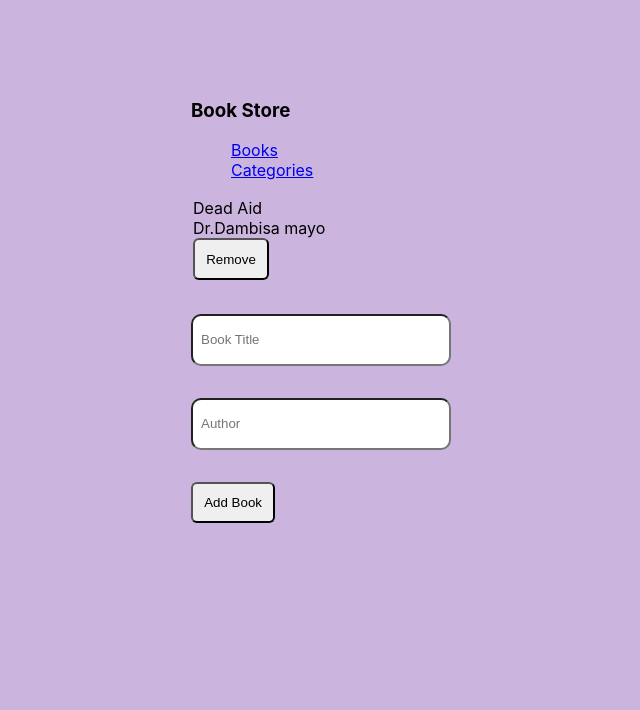
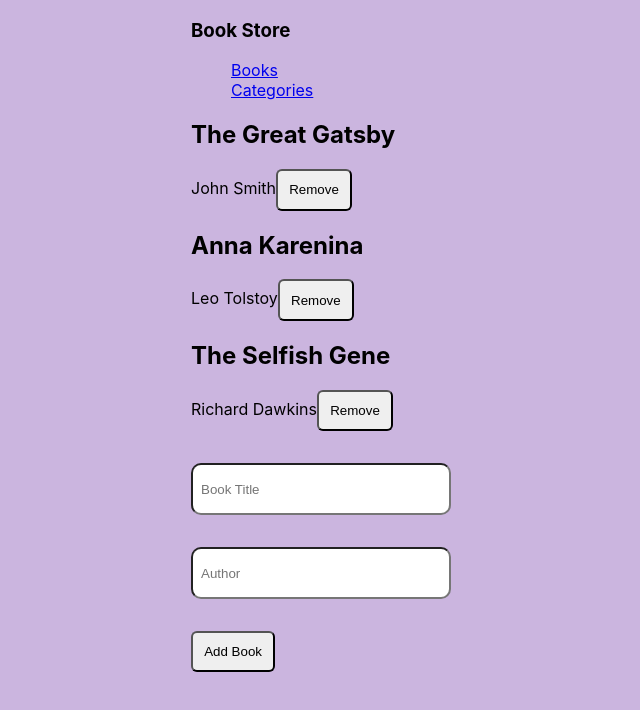
Before and after one commit to Yemisirach/Book_Store, a React (Create React App) app: page / in a window 1280 px wide. Shown: the top 710 px of the page, without its empty margins (249-889 px from the left). Built offline with nearby package versions, Linux system fonts and the light colour scheme.

Commit message:
Add redux in react components

```diff
--- a/package.json
+++ b/package.json
@@ -8,6 +8,7 @@
     "@testing-library/react": "^13.4.0",
     "@testing-library/user-event": "^13.5.0",
     "prop-types": "^15.8.1",
+    "prototype": "^0.0.5",
     "react": "^18.2.0",
     "react-dom": "^18.2.0",
     "react-redux": "^8.0.5",
@@ -45,7 +46,6 @@
     "@babel/plugin-syntax-jsx": "^7.18.6",
     "@babel/preset-react": "^7.18.6",
     "babel-eslint": "^10.1.0",
-    "eslint": "^7.32.0",
     "eslint-config-airbnb": "^18.2.1",
     "eslint-config-airbnb-base": "^14.2.1",
     "eslint-plugin-import": "^2.27.5",
@@ -55,6 +55,8 @@
     "stylelint": "^13.13.1",
     "stylelint-config-standard": "^21.0.0",
     "stylelint-csstree-validator": "^1.9.0",
-    "stylelint-scss": "^3.21.0"
+    "stylelint-scss": "^3.21.0",
+    "eslint": "^8.35.0",
+    "eslint-config-react-app": "^7.0.1"
   }
 }
--- a/src/components/Book.jsx
+++ b/src/components/Book.jsx
@@ -1,23 +1,21 @@
+// eslint-disable missing in props validation
 import React from 'react';
-import PropTypes from 'prop-types';
+import { useDispatch } from 'react-redux';
+import { removeBook } from '../redux/Books/bookSlice';
 
-function Book({ title, author }) {
+function Book({ title, author, id }) {
+  const dispatch = useDispatch();
   return (
     <div>
-      <table>
-        <tr>
-          <li>{title}</li>
-          <li>{author}</li>
-          <button type="submit">Remove</button>
-        </tr>
-      </table>
+      <h2>{title}</h2>
+      <p>
+        {author}
+        <button type="button" onClick={() => dispatch(removeBook(id))}>
+          Remove
+        </button>
+      </p>
     </div>
   );
 }
 
-Book.propTypes = {
-  title: PropTypes.string.isRequired,
-  author: PropTypes.string.isRequired,
-};
-
 export default Book;
--- a/src/components/Form.jsx
+++ b/src/components/Form.jsx
@@ -1,12 +1,48 @@
-import React from 'react';
+import React, { useState } from 'react';
+import { useDispatch, useSelector } from 'react-redux';
+import { addBook } from '../redux/Books/bookSlice';
 
 function Form() {
+  const initialValues = {
+    title: '',
+    author: '',
+    category: '',
+  };
+  const [state, setState] = useState(initialValues);
+  const dispatch = useDispatch();
+  const booksArray = useSelector((state) => state.book.books);
+  const handleChange = (e) => {
+    const { name, value } = e.target;
+    setState((book) => ({
+      ...book,
+      [name]: value,
+      item_id: `item${booksArray.length + 1}`,
+    }));
+  };
+  const handleAdd = () => {
+    dispatch(addBook(state));
+  };
+
   return (
     <div>
       <form action="">
-        <input type="text" placeholder="Book Title" />
-        <input type="text" placeholder="Author" />
-        <button type="submit">Add Book</button>
+        <input
+          type="text"
+          id="title"
+          placeholder="Book Title"
+          onClick={handleChange}
+          required
+        />
+        <input
+          type="text"
+          id="author"
+          placeholder="Author"
+          onClick={handleChange}
+          required
+        />
+        <button type="submit" onClick={handleAdd}>
+          Add Book
+        </button>
       </form>
     </div>
   );
--- a/src/index.css
+++ b/src/index.css
@@ -30,7 +30,8 @@ code {
 .main-router {
   width: 25rem;
   margin: auto;
-  padding-top: 5rem;
+
+  /* padding-top: 5rem; */
 }
 
 input {
--- a/src/index.js
+++ b/src/index.js
@@ -1,6 +1,5 @@
 import React from 'react';
 import { createRoot } from 'react-dom/client';
-
 import './index.css';
 import { Provider } from 'react-redux';
 import App from './App';
--- a/src/pages/Books.jsx
+++ b/src/pages/Books.jsx
@@ -1,11 +1,22 @@
 import React from 'react';
+import { useSelector } from 'react-redux';
 import Book from '../components/Book';
 import Form from '../components/Form';
 
 function Books() {
+  const booklists = useSelector((state) => state.book.books);
   return (
     <div>
-      <Book title="Dead Aid" author="Dr.Dambisa mayo" />
+      <div>
+        {booklists.map((book) => (
+          <Book
+            key={book.item_id}
+            id={book.item_id}
+            title={book.title}
+            author={book.author}
+          />
+        ))}
+      </div>
       <Form />
     </div>
   );
--- a/src/pages/Categories.jsx
+++ b/src/pages/Categories.jsx
@@ -1,9 +1,16 @@
 import React from 'react';
+import { useDispatch, useSelector } from 'react-redux';
+import { checkStatus } from '../redux/categories/categoriesSlice';
 
-function Categories() {
+function Categories(id) {
+  const status = useSelector((state) => state.categories.status);
+  const dispatch = useDispatch();
   return (
     <div>
-      <button type="submit">Check Status</button>
+      <button type="submit" onClick={() => dispatch(checkStatus(id))}>
+        Check Status
+      </button>
+      <p>{status}</p>
     </div>
   );
 }
--- a/src/redux/Books/bookSlice.jsx
+++ b/src/redux/Books/bookSlice.jsx
@@ -1,7 +1,26 @@
 import { createSlice } from '@reduxjs/toolkit';
 
 const initialState = {
-  books: [],
+  books: [
+    {
+      item_id: 'item1',
+      title: 'The Great Gatsby',
+      author: 'John Smith',
+      category: 'Fiction',
+    },
+    {
+      item_id: 'item2',
+      title: 'Anna Karenina',
+      author: 'Leo Tolstoy',
+      category: 'Fiction',
+    },
+    {
+      item_id: 'item3',
+      title: 'The Selfish Gene',
+      author: 'Richard Dawkins',
+      category: 'Nonfiction',
+    },
+  ],
 };
 
 const bookSlice = createSlice({
@@ -9,13 +28,30 @@ const bookSlice = createSlice({
   initialState,
 
   reducers: {
-    addBook: (state, action) => ({
-      ...state,
-      books: [...state, action.payload],
-    }),
+    // addBook: (state, action) => {
+    //   state.books = [
+    //     ...state.books,
+    //     {
+    //       id: Math.floor(Math.random() * 100),
+    //       title: action.payload.title,
+    //       author: action.payload.author,
+    //     },
+    //   ];
+    // },
+    addBook: (state, action) => {
+      state.books.push([
+        ...state.books,
+        {
+          id: Math.floor(Math.random() * 100),
+          title: action.payload.title,
+          author: action.payload.author,
+        },
+      ]);
+    },
+
     removeBook: (state, action) => ({
       ...state,
-      books: state.books.filter((book) => book.id !== action.payload),
+      books: state.books.filter((books) => books.item_id !== action.payload),
     }),
   },
 });
--- a/src/redux/categories/categoriesSlice.jsx
+++ b/src/redux/categories/categoriesSlice.jsx
@@ -2,7 +2,7 @@ import { createSlice } from '@reduxjs/toolkit';
 
 const initialState = {
   categoies: [],
-  status: 'Under construction',
+  status: '',
 };
 
 const categoriesSlice = createSlice({
--- a/src/redux/store.jsx
+++ b/src/redux/store.jsx
@@ -1,10 +1,10 @@
 import { configureStore } from '@reduxjs/toolkit';
-import cartReducer from './Books/bookSlice';
+import bookReducer from './Books/bookSlice';
 import categoriesReducer from './categories/categoriesSlice';
 
 const store = configureStore({
   reducer: {
-    book: cartReducer,
+    book: bookReducer,
     categories: categoriesReducer,
   },
 });
```
Also changed, not shown: src/components/Button.jsx (added, +17 -0 lines), .eslintrc.json, 1 other file (tests, documents, lock files or other folders).
